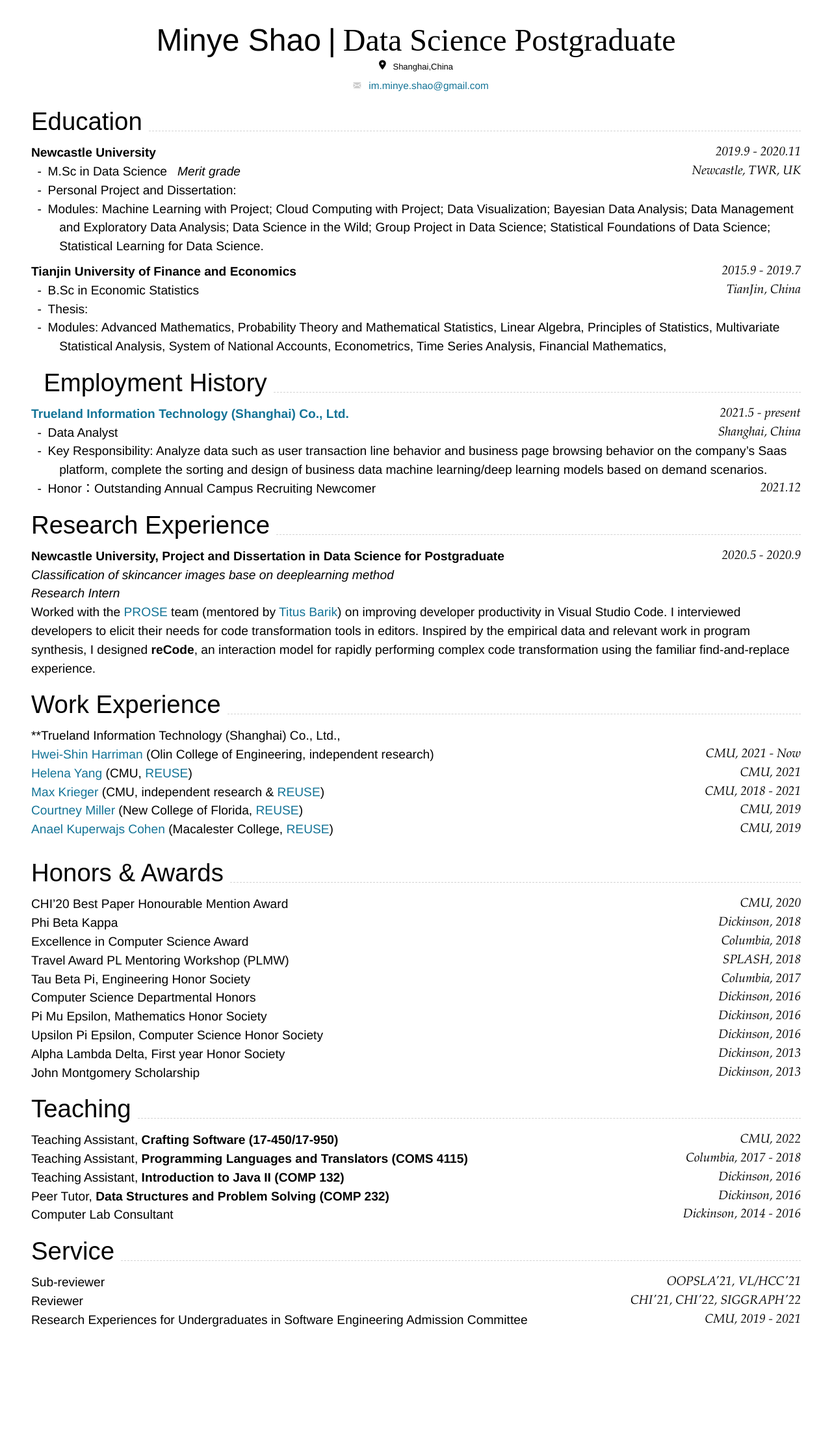
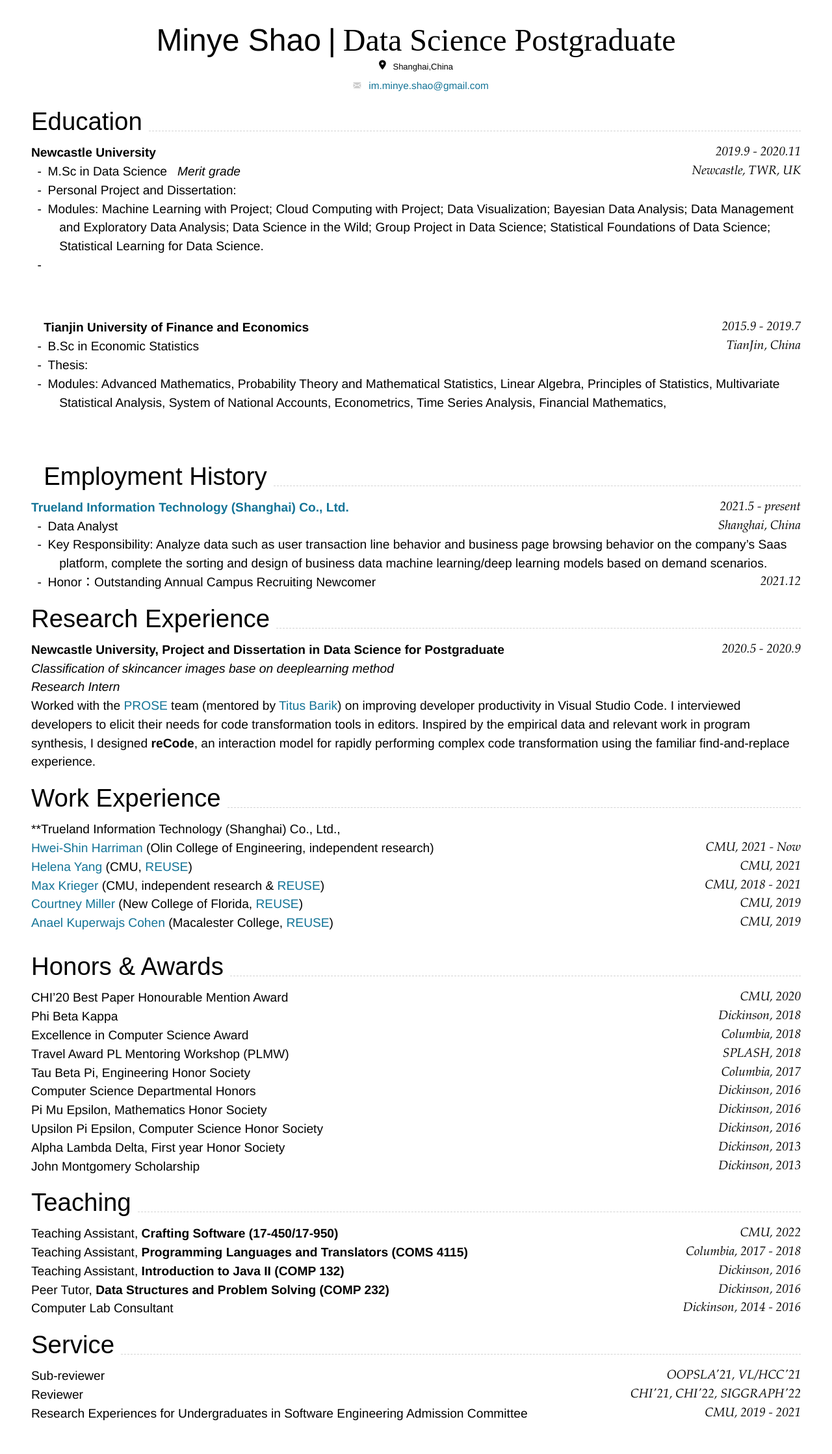
Before and after one commit to MinyeShao/CV_Markdown, a Jekyll site: the page built from index.md, in a window 1280 px wide. Shown: the whole page at 65% size. Built offline with Jekyll 4.4.1, drawn with Linux system fonts in a browser that asks for light colours; nearby versions of some CDN libraries; before the commit the page ends 2093 px from its top, so only the background shows below that.

Commit message:
Update index.md

````diff
--- a/index.md
+++ b/index.md
@@ -25,8 +25,9 @@ Newcastle, TWR, UK
 
 - M.Sc in Data Science &nbsp; _Merit grade_
 - Personal Project and Dissertation:
-- Modules: Machine Learning with Project; Cloud Computing with Project; Data Visualization; Bayesian Data Analysis; Data Management and Exploratory Data Analysis; Data Science in the Wild; Group Project in Data Science; Statistical Foundations of Data Science; Statistical Learning for Data Science. <br>
-
+- Modules: Machine Learning with Project; Cloud Computing with Project; Data Visualization; Bayesian Data Analysis; Data Management and Exploratory Data Analysis; Data Science in the Wild; Group Project in Data Science; Statistical Foundations of Data Science; Statistical Learning for Data Science.
+-
+<br><br><br>
 ### **Tianjin University of Finance and Economics** `2015.9 - 2019.7`
 
 ```
@@ -36,7 +37,7 @@ TianJin, China
 - B.Sc in Economic Statistics
 - Thesis:
 - Modules: Advanced Mathematics, Probability Theory and Mathematical Statistics, Linear Algebra, Principles of Statistics, Multivariate Statistical Analysis, System of National Accounts, Econometrics, Time Series Analysis, Financial Mathematics,
-<br>
+<br><br><br>
 ## Employment History
 
 ### [**Trueland Information Technology (Shanghai) Co., Ltd.**](https://www.marketingforce.com/) `2021.5 - present`
````
